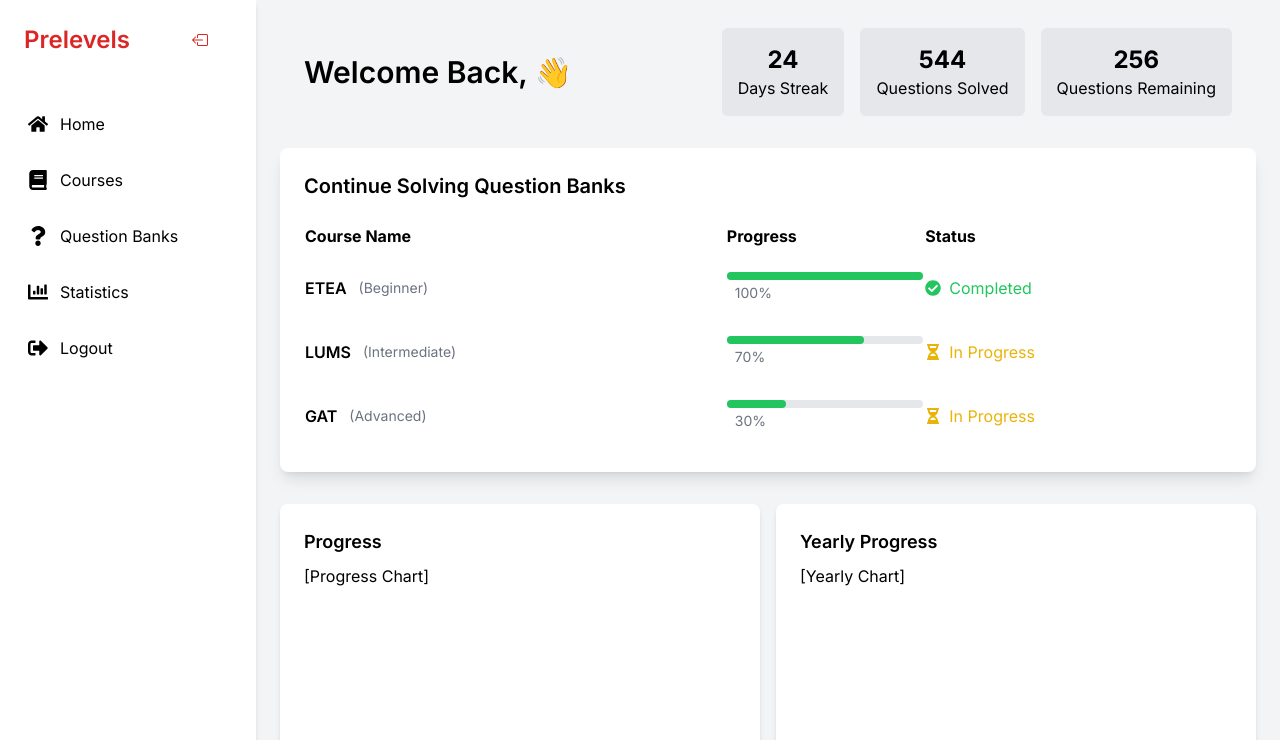
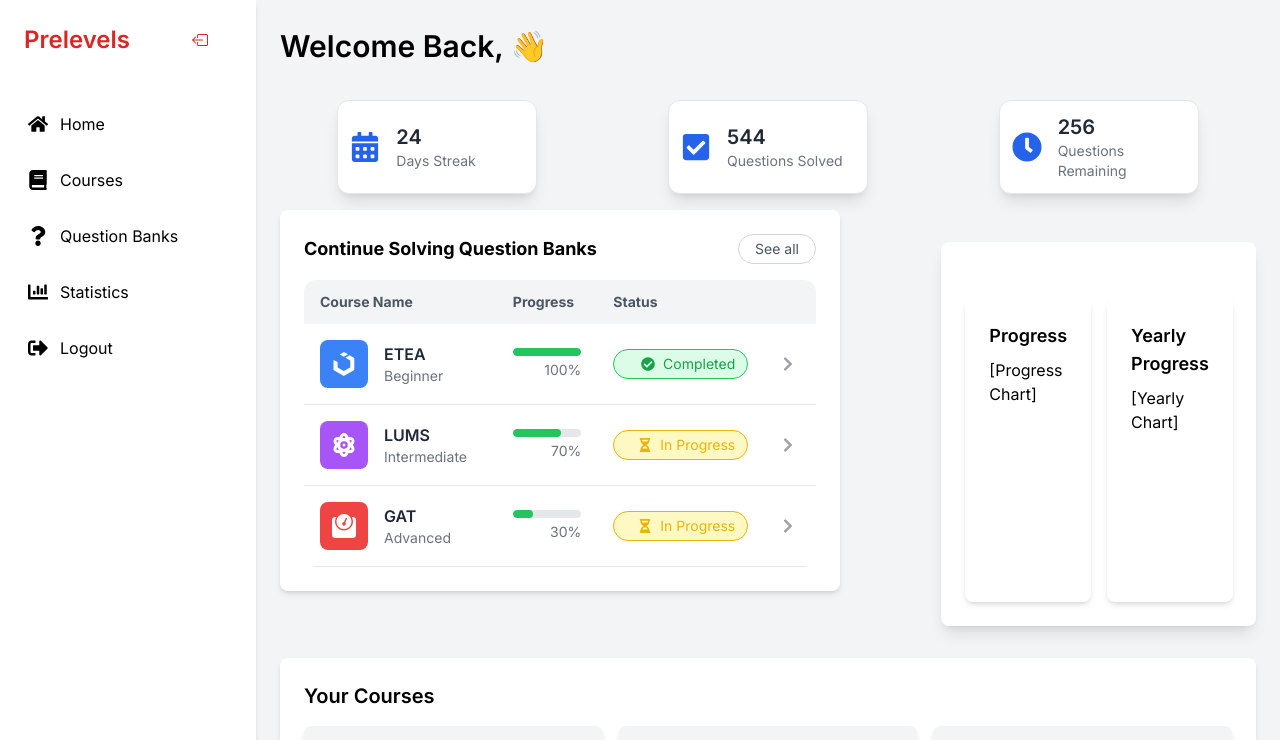
Before and after one commit to Abdullah9202/prelevels, a Next.js app in the folder client/: page /dashboard/1 in a window 1280 px wide. Shown: the top 740 px of the page. Built offline with nearby package versions, Linux system fonts and the light colour scheme; no server answers.

Commit message:
Refactor dashboardpage.tsx and questionbankprogress.tsx components

```diff
--- a/client/src/components/dashboard/dashboardpage.tsx
+++ b/client/src/components/dashboard/dashboardpage.tsx
@@ -1,53 +1,71 @@
-"use client"
-import React from 'react';
+"use client";
+import React from "react";
 import Progress from "./progress";
-import Courses from './courses';
-import QuestionBankProgress from './questionbankprogress'; // Import the QuestionBankProgress component
-import { useUser } from '@clerk/nextjs';
+import Courses from "./courses";
+import QuestionBankProgress from "./questionbankprogress"; // Import the QuestionBankProgress component
+import { useUser } from "@clerk/nextjs";
+import { FaCalendarAlt, FaCheckSquare, FaClock } from 'react-icons/fa';
 
 const DashboardPage = () => {
-  const {user} = useUser();
+  const { user } = useUser();
 
   return (
-    <div className="flex-1 md:p-6 p-4 lg:py-7 py-4 bg-gray-100 md:mr-0 mx-auto items-start">
+    <div className="flex-1 md:p-6 p-4 lg:py-7 py-4 bg-gray-100 md:mr-0 mx-auto">
       {/* Top Section */}
-      <div className="flex flex-col md:flex-row justify-between md:px-6 px-4 items-center mx-auto">
-        <h1 className="md:text-3xl text-xs w-full md:w-auto font-semibold mb-4 md:mb-0">
+      <div className="w-full">
+        <h1 className="md:text-3xl text-xs w-full md:w-auto font-semibold mb-4 md:mb-0 md:pb-9">
           Welcome Back, {user?.firstName} 👋
         </h1>
 
-        <div className="md:space-x-4 space-x-2 flex">
-          <StatCard title="24" subtitle="Days Streak" />
-          <StatCard title="544" subtitle="Questions Solved" />
-          <StatCard title="256" subtitle="Questions Remaining" />
+        {/* Grid for md and larger */}
+        <div className="md:grid grid-cols-1 md:grid-cols-3 md:gap-4 gap-2">
+          {/* Stat Cards */}
+          <div className="col-span-3 grid grid-cols-1 md:grid-cols-3 gap-2 md:gap-4">
+          <StatCard title="24" subtitle="Days Streak" icon={<FaCalendarAlt />} />
+          <StatCard title="544" subtitle="Questions Solved" icon={<FaCheckSquare />} />
+          <StatCard title="256" subtitle="Questions Remaining" icon={<FaClock />} />
+        </div>
+
+          {/* Question Banks Section */}
+          <div className="md:col-span-2 w-[560px] ">
+            {/* <h2 className="text-xl font-semibold mb-4">
+              Continue Solving Question Banks
+            </h2> */}
+            <QuestionBankProgress />
+          </div>
+
+          {/* Progress Section */}
+          <div className="md:col-span-1 md:mt-8 mt-4 bg-white p-6 shadow-lg rounded-lg">
+            <Progress />
+          </div>
+        </div>
+
+        {/* Courses Section */}
+        <div className="mt-8">
+          <Courses />
         </div>
       </div>
-
-
-      {/* Question Banks */}
-      <div className="mt-8 bg-white p-6 shadow-lg rounded-lg mx-auto">
-        <h2 className="text-xl font-semibold mb-4">Continue Solving Question Banks</h2>
-
-        <div className="relative z-10">
-          <QuestionBankProgress />
-        </div>
-
-      </div>
-
-      {/* Progress Section */}
-      <Progress />
-
-      {/* Courses Section */}
-      <Courses />
     </div>
   );
 };
 
-const StatCard = ({ title, subtitle }: { title: string, subtitle: string }) => (
-  <div className="bg-gray-200 md:p-4 p-2  rounded-md text-center">
-    <h3 className="text-2xl font-bold">{title}</h3>
-    <p>{subtitle}</p>
+const StatCard = ({
+  title,
+  subtitle,
+  icon
+}: {
+  title: string;
+  subtitle: string;
+  icon: React.ReactNode;
+}) => (
+  <div className="bg-white shadow-lg border border-gray-200 rounded-xl p-3 flex items-center space-x-4 transform hover:scale-105 transition-transform duration-200 ease-in-out w-full max-w-[200px] mx-auto">
+    <div className="text-3xl text-blue-600">{icon}</div> {/* Icon color updated */}
+    <div>
+      <div className="text-xl font-semibold text-gray-800">{title}</div> {/* Slightly smaller title */}
+      <div className="text-sm text-gray-500">{subtitle}</div> {/* Subtitle remains small */}
+    </div>
   </div>
 );
 
+
 export default DashboardPage;
--- a/client/src/components/dashboard/questionbankprogress.tsx
+++ b/client/src/components/dashboard/questionbankprogress.tsx
@@ -1,51 +1,62 @@
 import React from 'react';
-import { FaCheckCircle, FaHourglassHalf } from 'react-icons/fa';
+import { FaCheckCircle, FaHourglassHalf, FaUikit, FaAtom, FaWeight, FaChevronRight } from 'react-icons/fa';
 
 const QuestionBankProgress = () => {
   const questionBanks = [
-    { name: 'ETEA', level: 'Beginner', progress: 100, status: 'Completed' },
-    { name: 'LUMS', level: 'Intermediate', progress: 70, status: 'In Progress' },
-    { name: 'GAT', level: 'Advanced', progress: 30, status: 'In Progress' },
+    { name: 'ETEA', level: 'Beginner', progress: 100, status: 'Completed', icon: <FaUikit size={24} />, bgColor: 'bg-blue-500' },
+    { name: 'LUMS', level: 'Intermediate', progress: 70, status: 'In Progress', icon: <FaAtom size={24} />, bgColor: 'bg-purple-500' },
+    { name: 'GAT', level: 'Advanced', progress: 30, status: 'In Progress', icon: <FaWeight size={24} />, bgColor: 'bg-red-500' },
   ];
 
   return (
-    <div>
-      <table className="w-full text-left">
-        <thead>
+    <div className="bg-white p-6 rounded-lg shadow-md">
+      <div className="flex justify-between items-center mb-4">
+        <h2 className="text-lg font-bold">Continue Solving Question Banks</h2>
+        <button className="text-sm text-gray-600 border border-gray-300 rounded-full px-4 py-1">See all</button>
+      </div>
+      <table className="w-full text-left rounded-xl overflow-hidden">
+        <thead className="bg-gray-100 text-gray-600 text-sm">
           <tr>
-            <th className="py-2">Course Name</th>
-            <th className="py-2">Progress</th>
-            <th className="py-2">Status</th>
+            <th className="py-3 px-4">Course Name</th>
+            <th className="py-3 px-4">Progress</th>
+            <th className="py-3 px-4">Status</th>
+            <th className="py-3 px-4"></th> {/* Empty header for the arrow */}
           </tr>
         </thead>
         <tbody>
           {questionBanks.map((bank, index) => (
-            <tr key={index}>
-              <td className="py-4">
-                <div className="flex items-center">
-                  <span className="mr-3 font-semibold">{bank.name}</span>
-                  <span className="text-gray-500 text-sm">({bank.level})</span>
+            <tr key={index} className="border-b">
+              <td className="py-4 px-4 flex items-center">
+                <div className={`mr-4 p-3 rounded-lg ${bank.bgColor} text-white`}>
+                  {bank.icon}
+                </div>
+                <div>
+                  <span className="font-semibold text-gray-800">{bank.name}</span>
+                  <div className="text-sm text-gray-500">{bank.level}</div>
                 </div>
               </td>
-              <td className="py-4">
-                <div className="relative w-full bg-gray-200 h-2 rounded-lg">
+              <td className="py-4 px-4">
+                <div className="relative w-full bg-gray-200 h-2 rounded-full overflow-hidden">
                   <div
-                    className="absolute top-0 left-0 h-2 bg-green-500 rounded-lg"
+                    className="absolute top-0 left-0 h-2 bg-green-500 rounded-full"
                     style={{ width: `${bank.progress}%` }}
                   ></div>
                 </div>
-                <span className="text-sm text-gray-500 ml-2">{bank.progress}%</span>
+                <span className="text-sm text-gray-500 mt-1 block text-right">{bank.progress}%</span>
               </td>
-              <td className="py-4">
+              <td className="py-4 px-4 text-right">
                 {bank.status === 'Completed' ? (
-                  <span className="flex items-center text-green-500">
+                  <span className="flex items-center justify-end text-green-600 bg-green-100 border border-green-500 rounded-full px-3 py-1 text-sm">
                     <FaCheckCircle className="mr-2" /> {bank.status}
                   </span>
                 ) : (
-                  <span className="flex items-center text-yellow-500">
+                  <span className="flex items-center justify-end text-yellow-500 bg-yellow-100 border border-yellow-500 rounded-full px-3 py-1 text-sm">
                     <FaHourglassHalf className="mr-2" /> {bank.status}
                   </span>
                 )}
+              </td>
+              <td className="py-4 px-4 text-right">
+                <FaChevronRight className="text-gray-400" />
               </td>
             </tr>
           ))}
```
